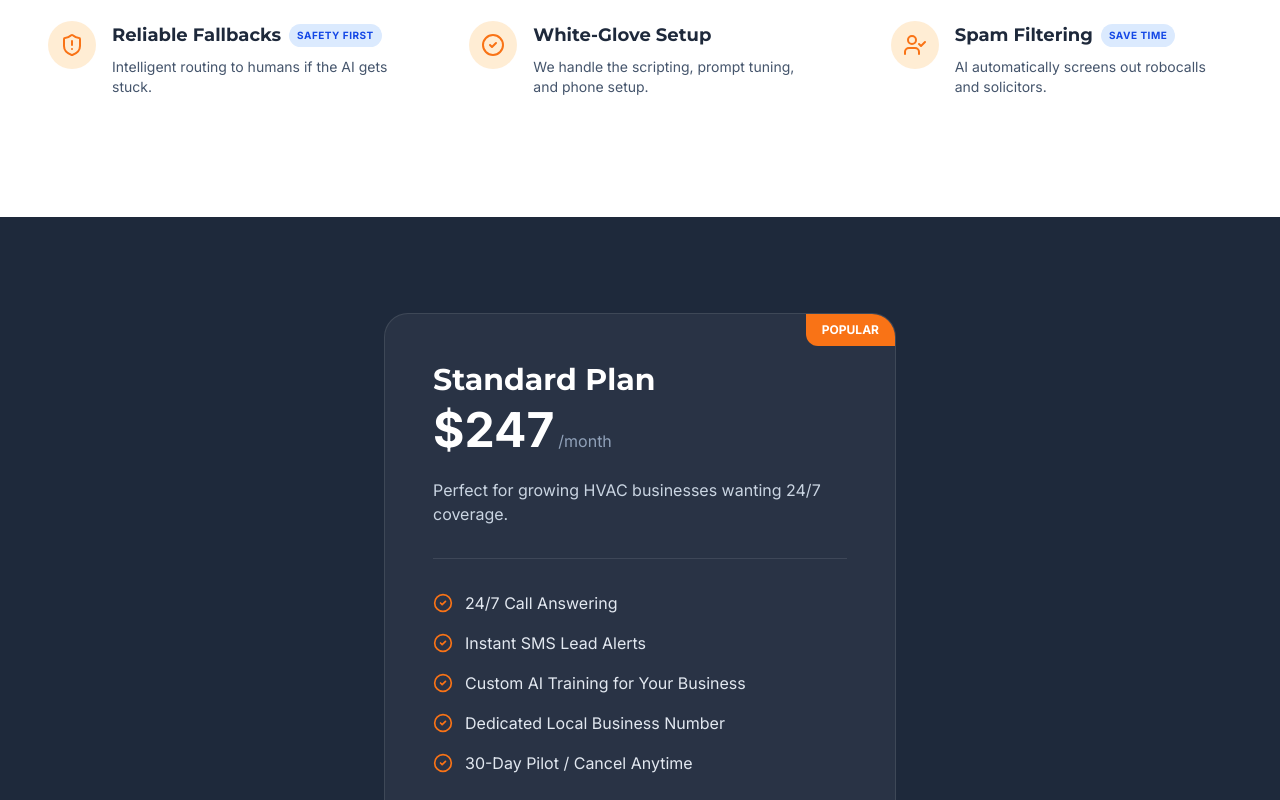
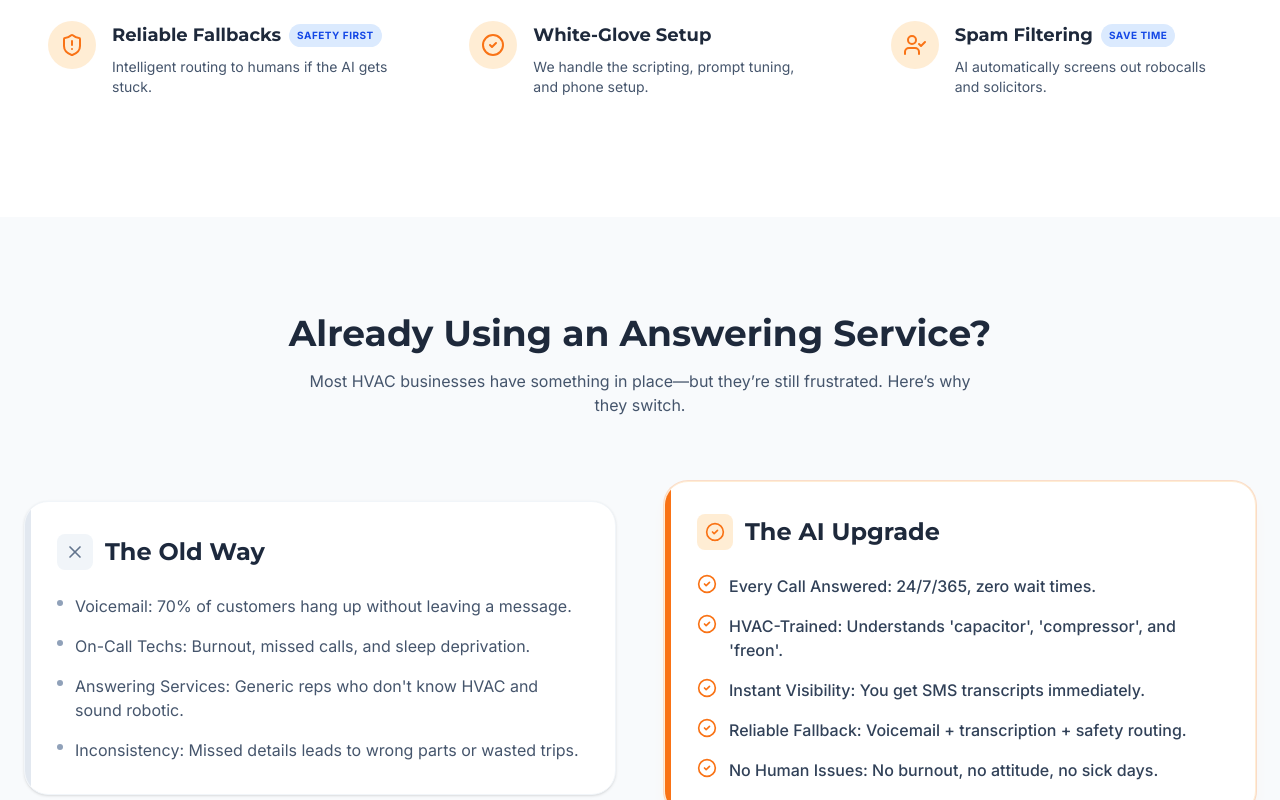
Before and after one commit to denegria/AI-Receptionist-Site, a Next.js app: page / in a window 1280 px wide. Shown: the part 2000-2800 px from the top of the page. Built offline with nearby package versions, Linux system fonts and the light colour scheme.

Commit message:
Add new 'Switching' comparison section for HVAC owners

```diff
--- a/app/page.tsx
+++ b/app/page.tsx
@@ -249,6 +249,95 @@ export default function LandingPage() {
         </div>
       </section>
 
+      {/* Switching / Comparison Section */}
+      <section className="py-24 bg-slate-50">
+        <div className="max-w-7xl mx-auto px-4 sm:px-6">
+          <div className="text-center mb-16">
+            <h2 className="font-headline text-3xl md:text-4xl font-bold mb-4">Already Using an Answering Service?</h2>
+            <p className="text-slate-600 max-w-2xl mx-auto">
+              Most HVAC businesses have something in place—but they’re still frustrated. Here’s why they switch.
+            </p>
+          </div>
+
+          <div className="grid md:grid-cols-2 gap-12 items-center mb-20">
+            {/* The Pain */}
+            <div className="bg-white p-8 rounded-3xl border border-slate-100 shadow-sm relative overflow-hidden">
+              <div className="absolute top-0 left-0 w-1.5 h-full bg-slate-200"></div>
+              <h3 className="font-headline text-2xl font-bold mb-6 text-slate-800 flex items-center gap-3">
+                <span className="p-2 bg-slate-100 rounded-lg"><X className="w-5 h-5 text-slate-500" /></span>
+                The Old Way
+              </h3>
+              <ul className="space-y-4">
+                {[
+                  "Voicemail: 70% of customers hang up without leaving a message.",
+                  "On-Call Techs: Burnout, missed calls, and sleep deprivation.",
+                  "Answering Services: Generic reps who don't know HVAC and sound robotic.",
+                  "Inconsistency: Missed details leads to wrong parts or wasted trips."
+                ].map((item, i) => (
+                  <li key={i} className="flex items-start gap-3 text-slate-600">
+                    <span className="mt-1.5 w-1.5 h-1.5 bg-slate-400 rounded-full shrink-0"></span>
+                    {item}
+                  </li>
+                ))}
+              </ul>
+            </div>
+
+            {/* The Solution */}
+            <div className="bg-white p-8 rounded-3xl border border-orange-100 shadow-lg shadow-orange-500/5 relative overflow-hidden ring-1 ring-orange-500/20">
+              <div className="absolute top-0 left-0 w-1.5 h-full bg-cta"></div>
+              <h3 className="font-headline text-2xl font-bold mb-6 text-primary flex items-center gap-3">
+                <span className="p-2 bg-orange-100 rounded-lg"><CheckCircle2 className="w-5 h-5 text-cta" /></span>
+                The AI Upgrade
+              </h3>
+              <ul className="space-y-4">
+                {[
+                  "Every Call Answered: 24/7/365, zero wait times.",
+                  "HVAC-Trained: Understands 'capacitor', 'compressor', and 'freon'.",
+                  "Instant Visibility: You get SMS transcripts immediately.",
+                  "Reliable Fallback: Voicemail + transcription + safety routing.",
+                  "No Human Issues: No burnout, no attitude, no sick days."
+                ].map((item, i) => (
+                  <li key={i} className="flex items-start gap-3 text-slate-700 font-medium">
+                    <CheckCircle2 className="w-5 h-5 text-cta shrink-0" />
+                    {item}
+                  </li>
+                ))}
+              </ul>
+            </div>
+          </div>
+
+          {/* Switching Steps */}
+          <div className="bg-primary rounded-3xl p-8 md:p-12 text-center text-white relative overflow-hidden">
+            {/* Background decoration */}
+            <div className="absolute top-0 right-0 -mr-16 -mt-16 w-64 h-64 bg-white/5 rounded-full blur-3xl"></div>
+
+            <h3 className="font-headline text-2xl md:text-3xl font-bold mb-10">Switching is Simple</h3>
+            <div className="grid md:grid-cols-3 gap-8 mb-10 relative z-10">
+              {[
+                { title: "Step 1", desc: "Sign up for the 30-day pilot." },
+                { title: "Step 2", desc: "We set up your script & number in 48 hours." },
+                { title: "Step 3", desc: "Forward your calls. Done." }
+              ].map((step, i) => (
+                <div key={i} className="bg-white/10 p-6 rounded-2xl border border-white/5 backdrop-blur-sm">
+                  <div className="text-cta font-bold text-sm tracking-wider uppercase mb-2">{step.title}</div>
+                  <div className="font-bold text-lg">{step.desc}</div>
+                </div>
+              ))}
+            </div>
+
+            <div className="flex flex-col sm:flex-row justify-center gap-4">
+              <a href="#contact" className="bg-cta text-white px-8 py-4 rounded-xl font-bold text-lg hover:bg-orange-600 transition-all shadow-xl shadow-orange-500/25">
+                Start Risk-Free Pilot
+              </a>
+            </div>
+            <p className="mt-6 text-slate-400 text-sm">
+              Keep your existing number. Run alongside your current service to compare. <br className="hidden md:inline" />
+              A modern replacement for voicemail and answering services — built specifically for HVAC.
+            </p>
+          </div>
+        </div>
+      </section>
+
       {/* Pricing */}
       <section id="pricing" className="py-24 bg-primary text-white">
         <div className="max-w-7xl mx-auto px-4 sm:px-6">
```
